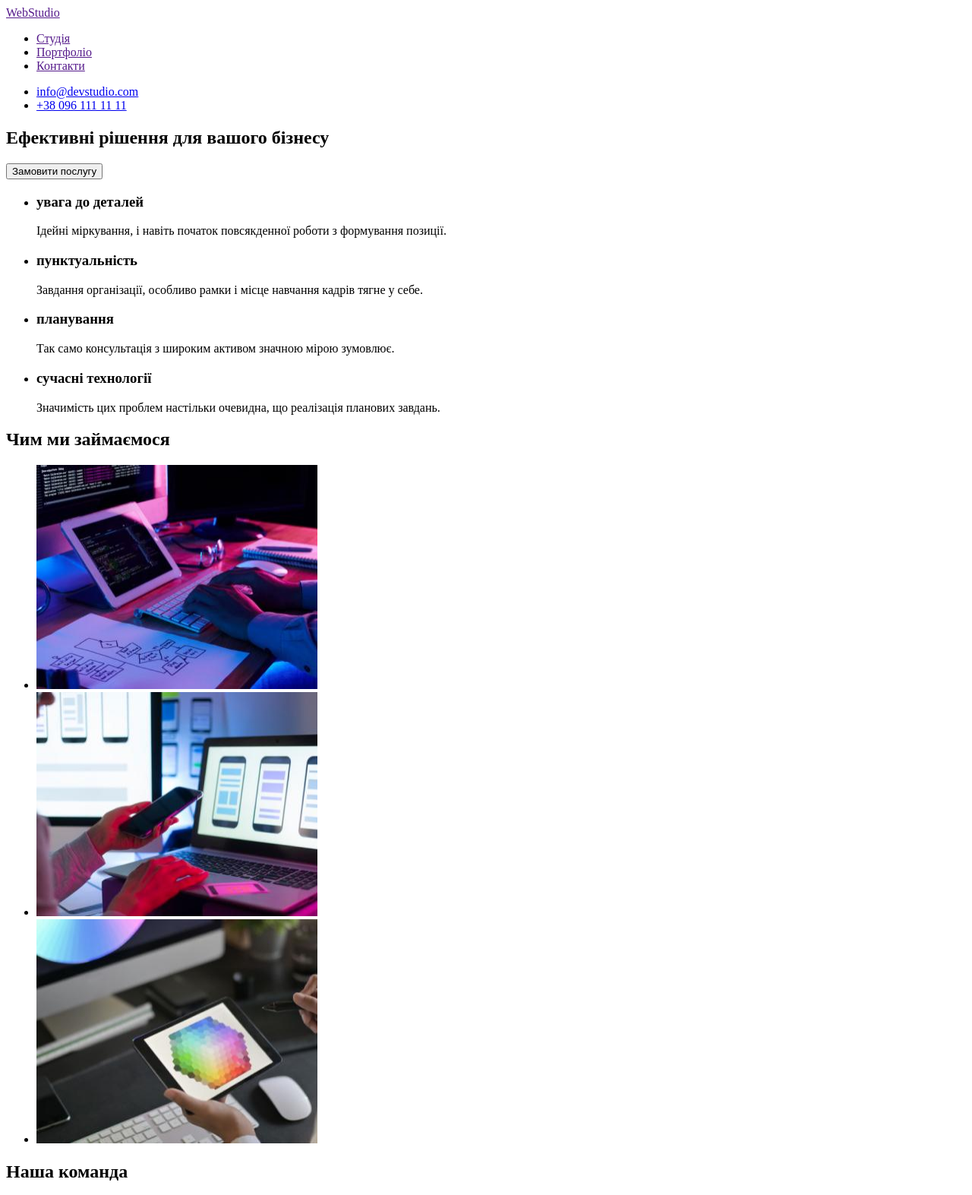
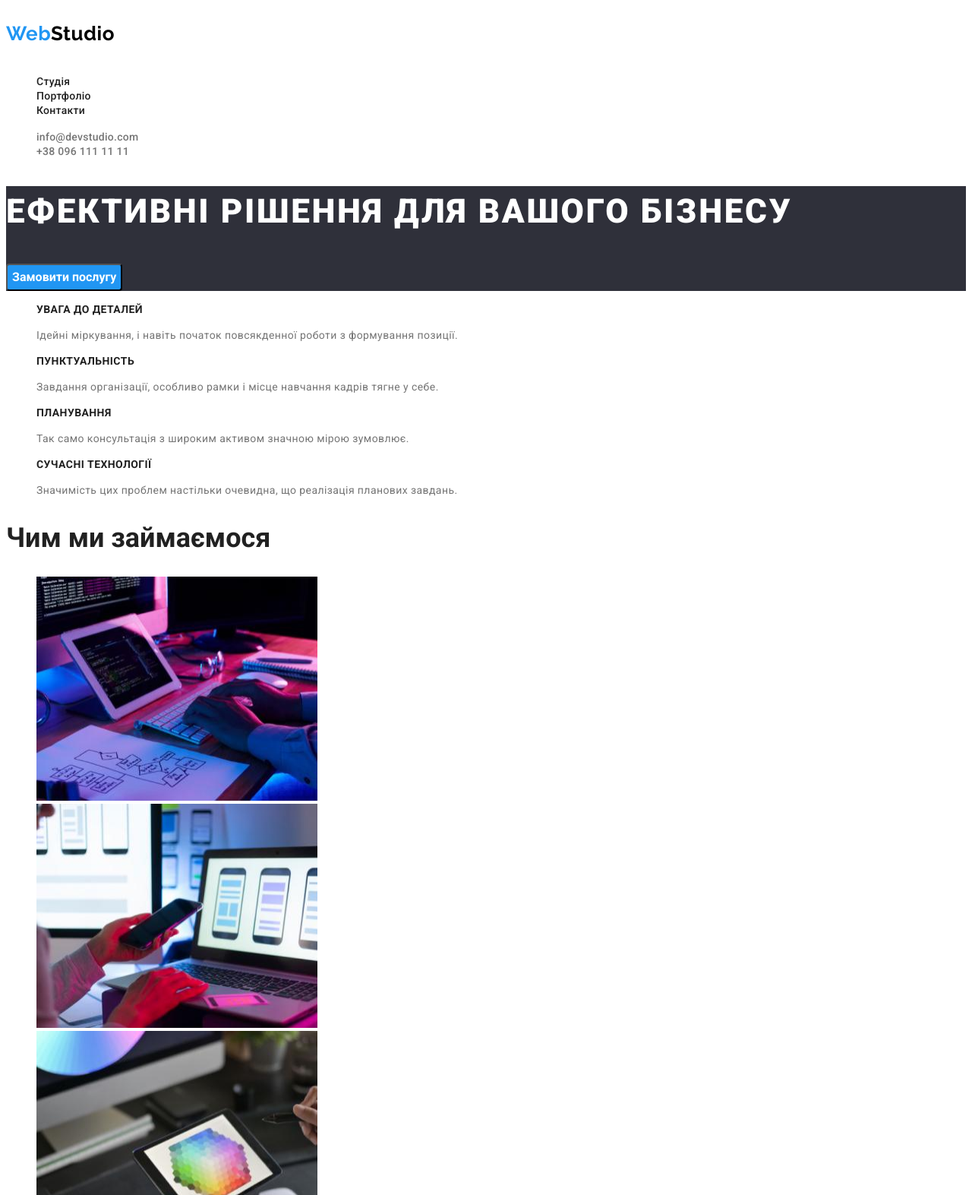
Before and after one commit to BanderaGaming/goit-markup-hw-03, a plain HTML site: page index.html in a window 1280 px wide. Shown: the top 1573 px of the page at 76% size. Drawn offline with Linux system fonts and the light colour scheme.

Commit message:
Update index.html

```diff
--- a/index.html
+++ b/index.html
@@ -6,21 +6,29 @@
     <meta http-equiv="X-UA-Compatible" content="IE=edge">
     <meta name="viewport" content="width=device-width, initial-scale=1.0">
     <title>WebStudio</title>
+    <link rel="preconnect" href="https://fonts.googleapis.com">
+    <link rel="preconnect" href="https://fonts.gstatic.com" crossorigin>
+    <link href="https://fonts.googleapis.com/css2?family=Raleway:wght@700&family=Roboto:wght@400;500;700;900&display=swap" rel="stylesheet">
+
+    <link rel="stylesheet" href="css/style.css">
+
 </head>
 
 <body>
-    <header>
-        <a href="">WebStudio</a>
+    <header class="up-info">
+        <a class="logo link" href="./index.html">
+            <span class="logo-first-parth">Web</span><span class="logo-second-parth">Studio</span>
+        </a>
         <nav>
-            <ul>
-                <li><a href="">Студія</a></li>
-                <li><a href="">Портфоліо</a></li>
-                <li><a href="">Контакти</a></li>
+            <ul class="site-list">
+                <li><a class="site-links link" href="index.html">Студія</a></li>
+                <li><a class="site-links link" href="portfolio.html">Портфоліо</a></li>
+                <li><a class="site-links link" href="">Контакти</a></li>
             </ul>
         </nav>
                 <ul>
-                    <li><a href="mailto:info@devstudio.com">info@devstudio.com</a></li>
-                    <li><a href="tel:+380961111111">+38 096 111 11 11</a></li>
+                    <li><a class="contacts-up link" href="mailto:info@devstudio.com">info@devstudio.com</a></li>
+                    <li><a class="contacts-up link" href="tel:+380961111111">+38 096 111 11 11</a></li>
                 </ul>
 
     </header>
@@ -28,12 +36,12 @@
 
         <section class="hero">
 
-        <h1>Ефективні рішення для вашого бізнесу</h1>
-        <button type="button">Замовити послугу</button>
+        <h1 class="hero-text">Ефективні рішення для вашого бізнесу</h1>
+        <button class="hero-button" type="button">Замовити послугу</button>
         </section>
 
         <section class="features">
-           <ul>
+           <ul class="features-list">
             <li>
                 <h3>увага до деталей</h3>
                 <p>Ідейні міркування, і навіть початок повсякденної роботи з формування позиції.</p>
@@ -53,8 +61,8 @@
            </ul>
             </section>
 
-            <section class="how-we-work">
-                <h2>Чим ми займаємося</h2>
+            <section class="about">
+                <h2 class="about-title">Чим ми займаємося</h2>
             <ul>
                 <li><img src="./images/work1.jpg" alt="робота-1" width="370" height="295"></li>
                 <li><img src="./images/work2.jpg" alt="робота-2" width="370" height="295"></li>
@@ -63,9 +71,9 @@
             </section>
 
 
-        <section class="our team">
-            <h2>Наша команда</h2>
-          <ul>
+        <section class="our-team">
+            <h2 class="our-team-title">Наша команда</h2>
+          <ul class="line-up">
             <li>
                 <img src="./images/igor-demianenko.jpg" alt="Ігор Дем'яненко" width="270" height="260">
                 <h3>Ігор Дем'яненко</h3>
@@ -90,13 +98,13 @@
         </section>
 
     </main>
-    <footer>
-        <a href="./index.html">WebStudio</a>
-        <address class="adress-footer">
-            <ul>
-                <li><a href="https://goo.gl/maps/1EttF3rfqyJbtC7u8" target="_blank" rel="noopener noreferrer nofollow">м. Київ, пр-т Лесі Українки, 26</a></li>
-                <li><a href="mailto:info@devstudio.com">info@devstudio.com</a></li>
-                <li><a href="tel:+380961111111">+38 096 111 11 11</a></li>
+    <footer class="bottom-info">
+        <a class="logo link" href="./index.html"><span class="logo-first-parth">Web</span><span class="logo-bottom-parth">Studio</span></a>
+        <address class="adress">
+            <ul class="adress-list">
+                <li><a class="studio-adress link" href="https://goo.gl/maps/1EttF3rfqyJbtC7u8" target="_blank" rel="noopener noreferrer nofollow">м. Київ, пр-т Лесі Українки, 26</a></li>
+                <li><a class="contacts-bottom link" href="mailto:info@devstudio.com">info@devstudio.com</a></li>
+                <li><a class="contacts-bottom link" href="tel:+380961111111">+38 096 111 11 11</a></li>
             </ul>
 
         </address>
```
